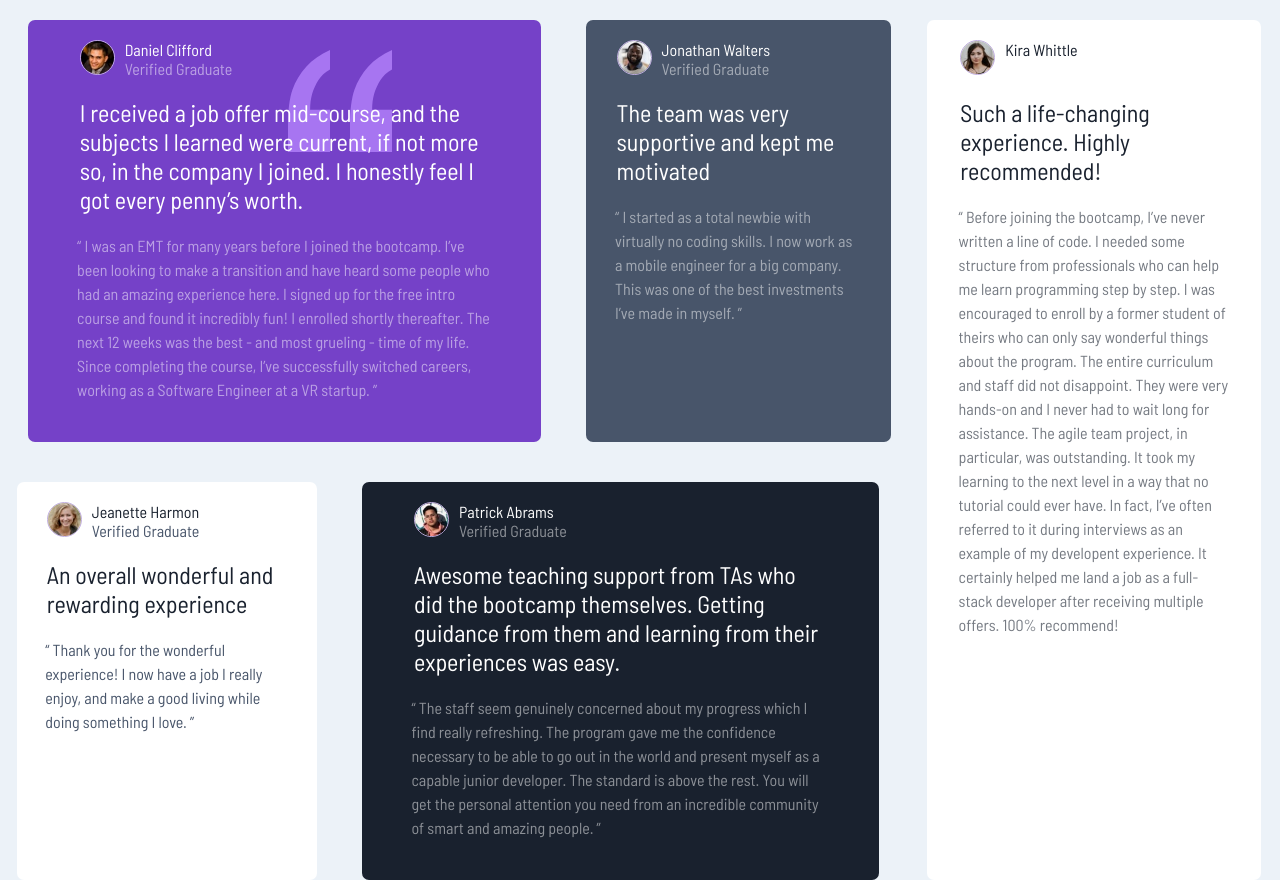
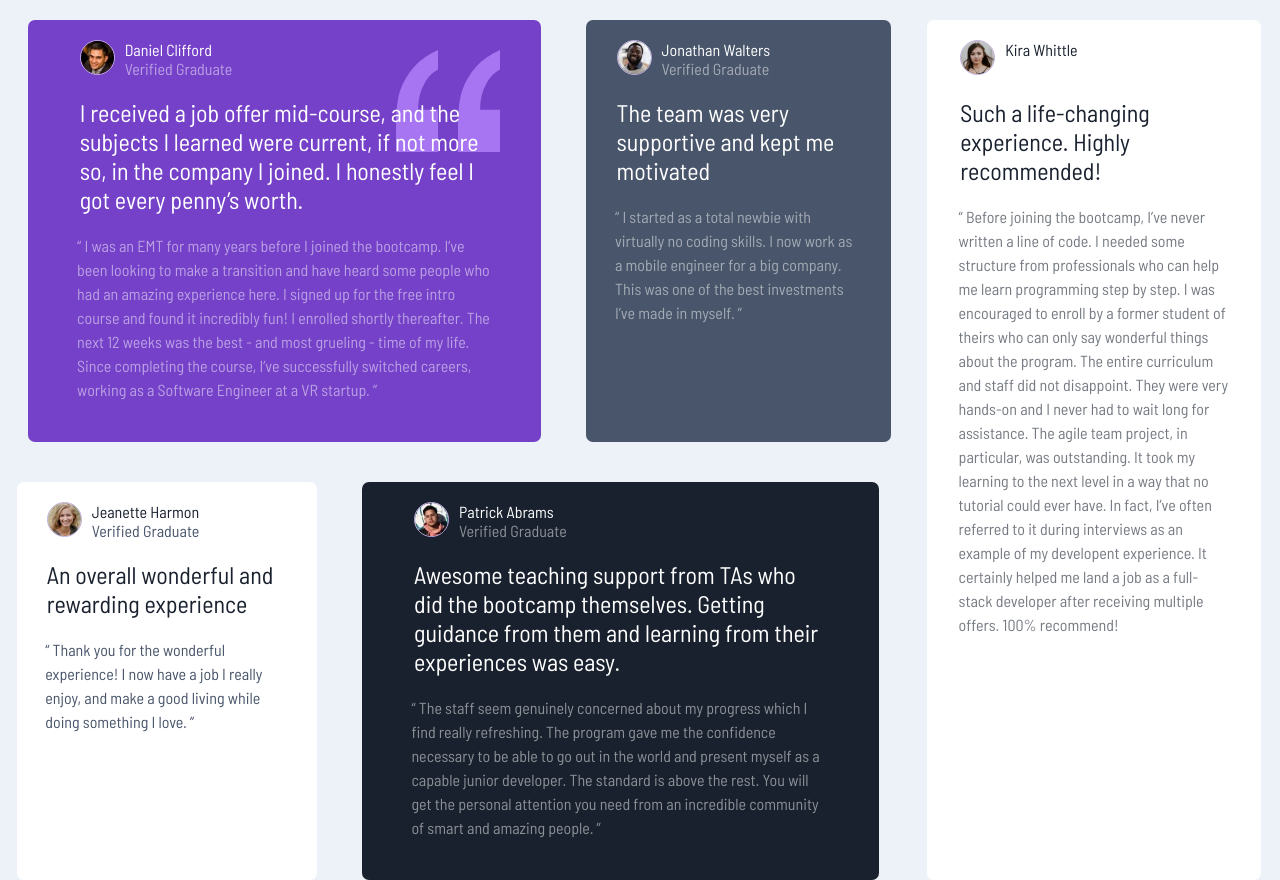
Before and after one commit to TeNeBiT-eng/testimonial-grid, a plain HTML site: page index2.html in a window 1280 px wide. Drawn offline with Linux system fonts and the light colour scheme.

Commit message:
styled section

```diff
--- a/style.css
+++ b/style.css
@@ -16,7 +16,7 @@ section{
     background-image: url(./images/bg-pattern-quotation.svg);
     background-repeat: no-repeat;
     /* background-position: right; */
-    background-position-x: 260px;
+    background-position-x: 90%;
     background-position-y: 30px;
     background-color: hsl(263, 55%, 52%);
     width: 90%;
@@ -24,6 +24,8 @@ section{
     border-radius: 7px;
     margin-top: 70px;
     color: white;
+    display: grid;
+    grid-template-columns: 100%;
 }
 
 .daniel-container img{
```
